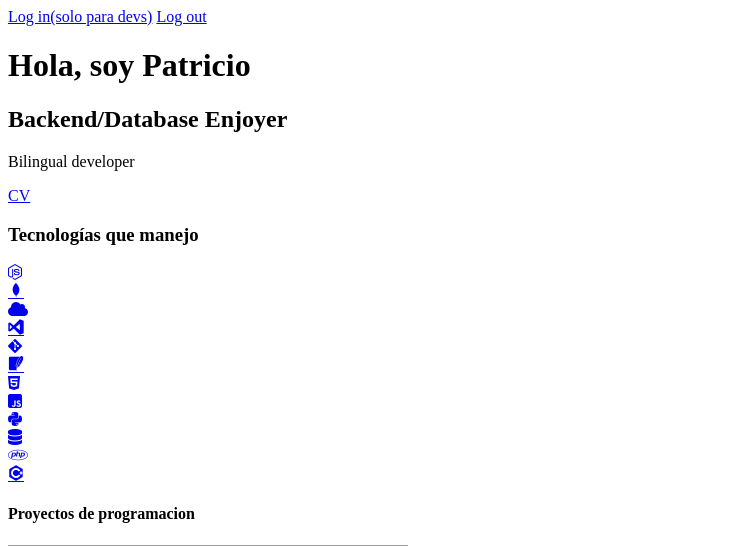
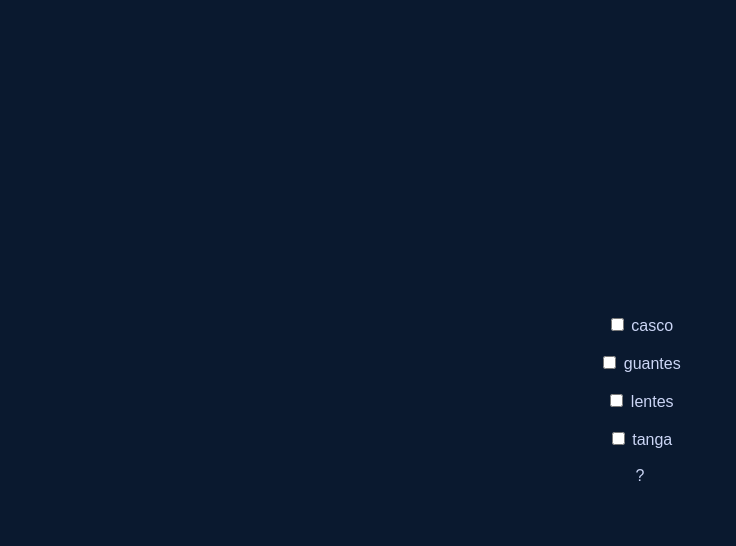
Before and after one commit to sem1312/higiene-y-seg-traajo, a Flask app: page / in a window 1280 px wide. Shown: the top 546 px of the page, without its empty margins (0-736 px from the left). After the commit the page ends 481 px from the top, so only its background shows below. Run offline with Flask 3, Linux system fonts and the light colour scheme; grey boxes are pictures that could not be loaded.

Commit message:
checkboxes y pop up

```diff
--- a/static/css/index.css
+++ b/static/css/index.css
@@ -205,3 +205,55 @@
 .projects a:hover {
     text-decoration: underline;
 }
+
+.popup {
+  position: relative;
+  display: inline-block;
+  cursor: pointer;
+}
+
+/* The actual popup (appears on top) */
+.popup .popuptext {
+  visibility: hidden;
+  width: 160px;
+  background-color: #555;
+  color: #fff;
+  text-align: center;
+  border-radius: 6px;
+  padding: 8px 0;
+  position: absolute;
+  z-index: 1;
+  bottom: 125%;
+  left: 50%;
+  margin-left: -80px;
+}
+
+/* Popup arrow */
+.popup .popuptext::after {
+  content: "";
+  position: absolute;
+  top: 100%;
+  left: 50%;
+  margin-left: -5px;
+  border-width: 5px;
+  border-style: solid;
+  border-color: #555 transparent transparent transparent;
+}
+
+/* Toggle this class when clicking on the popup container (hide and show the popup) */
+.popup .show {
+  visibility: visible;
+  -webkit-animation: fadeIn 1s;
+  animation: fadeIn 1s
+}
+
+/* Add animation (fade in the popup) */
+@-webkit-keyframes fadeIn {
+  from {opacity: 0;}
+  to {opacity: 1;}
+}
+
+@keyframes fadeIn {
+  from {opacity: 0;}
+  to {opacity:1 ;}
+}
--- a/templates/index.html
+++ b/templates/index.html
@@ -1,62 +1,34 @@
 <!DOCTYPE html>
 <html lang="es">
+
 <head>
     <meta charset="UTF-8">
     <meta name="viewport" content="width=device-width, initial-scale=1.0">
     <link href="https://cdnjs.cloudflare.com/ajax/libs/font-awesome/6.5.1/css/all.min.css" rel="stylesheet">
     <link href="https://cdn.jsdelivr.net/gh/devicons/devicon@2.15.1/devicon.min.css" rel="stylesheet">
-    <link href="{{ url_for('static', filename='css/style.css') }}" rel="stylesheet">
-    <title>Portafolio</title>
+    <link href="{{ url_for('static', filename='css/index.css') }}" rel="stylesheet">
+    <title>Control de EPP+</title>
 </head>
+
 <body>
-    <a href="log_in" class="log_in_btn">Log in(solo para devs)</a>
-    <a href="logout" class="log_out_btn">Log out</a>
+    <label><input type="checkbox" id="cbox1" value="casco" /> casco</label><br />
 
-    <div class="content">
-        <h1>Hola, soy Patricio</h1>
-        <h2>Backend/Database Enjoyer</h2>
-        <p>Bilingual developer</p>
-        <a href="https://www.canva.com" class="btn-custom">CV</a>
+    <label><input type="checkbox" id="cbox2" value="guantes" /> guantes</label><br />
+
+    <label><input type="checkbox" id="cbox3" value="lentes" /> lentes</label><br />
+
+    <label><input type="checkbox" id="cbox4" value="tanga" /> tanga</label><br />
+
+    <div class="popup" onclick="myFunction()">?
+        <span class="popuptext" id="myPopup">soy patricio gallo dillon y me gusta chupar verga</span>
     </div>
+    <script>
+        // When the user clicks on <div>, open the popup
+        function myFunction() {
+            var popup = document.getElementById("myPopup");
+            popup.classList.toggle("show");
+        }
+    </script>
+</body>
 
-
-
-    <div class="technologies-container">
-        <div class="languages-box">
-            <h3>Tecnologías que manejo</h3>
-            <div class="language-circles">
-                <div class="circle_tec">
-                    <div class="item"><a href="https://nodejs.org" target="_blank" title="Node.js"><i class="fab fa-node-js"></i></a></div>
-                    <div class="item"><a href="https://www.mongodb.com" target="_blank" title="MongoDB"><i class="devicon-mongodb-plain"></i></a></div>
-                    <div class="item"><a href="https://www.clever-cloud.com" target="_blank" title="Clever Cloud"><i class="fas fa-cloud"></i></a></div>
-                    <div class="item"><a href="https://visualstudio.microsoft.com" target="_blank" title="Visual Studio"><i class="devicon-visualstudio-plain"></i></a></div>
-                    <div class="item"><a href="https://git-scm.com" target="_blank" title="git"><i class="fab fa-git-alt"></i></a></div>
-                    <div class="item"><a href="https://www.sqlite.org" target="_blank" title="SQLite"><i class="devicon-sqlite-plain"></i></a></div>
-                </div>
-                <div class="circle">
-                    <div class="item"><a href="https://html.spec.whatwg.org" target="_blank" title="HTML"><i class="fab fa-html5"></i></a></div>
-                    <div class="item"><a href="https://developer.mozilla.org/en-US/docs/Web/JavaScript" target="_blank" title="JavaScript"><i class="fab fa-js-square"></i></a></div>
-                    <div class="item"><a href="https://www.python.org" target="_blank" title="Python"><i class="fab fa-python"></i></a></div>
-                    <div class="item"><a href="https://www.sql.org" target="_blank" title="SQL"><i class="fas fa-database"></i></a></div>
-                    <div class="item"><a href="https://www.php.net" target="_blank" title="PHP"><i class="fab fa-php"></i></a></div>
-                    <div class="item"><a href="https://learn.microsoft.com/en-us/dotnet/csharp/" target="_blank" title="C#"><i class="devicon-csharp-plain"></i></a></div>
-                </div>
-            </div>
-
-            <h4>Proyectos de programacion</h4>
-            <div class="project">
-                <img src="ruta/imagen1.jpg" alt="app_cobro" />
-                <a href="https://github.com/Lautarocuesta/App-de-cobro" target="_blank">aplicacion de prueba para probar la api mercado pago</a>
-            </div>
-            <div class="project">
-                <img src="ruta/imagen2.jpg" alt="Proyecto 2" />
-                <a href="https://github.com/usuario/proyecto2" target="_blank">Proyecto API coc</a>
-            </div>
-            <div class="project">
-                <img src="ruta/imagen3.jpg" alt="Proyecto 3" />
-                <a href="https://github.com/usuario/proyecto3" target="_blank">Aula virtual</a>
-            </div>
-        </div>
-    </div>
-</body>
 </html>
```
